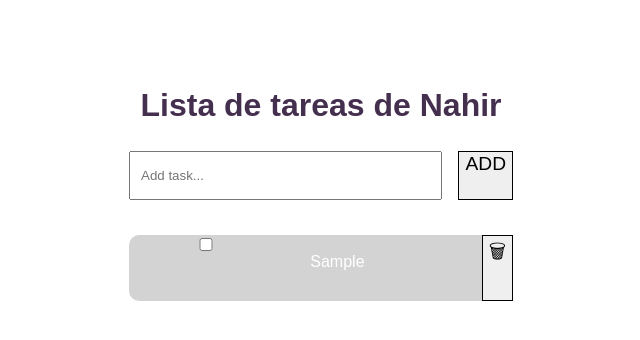
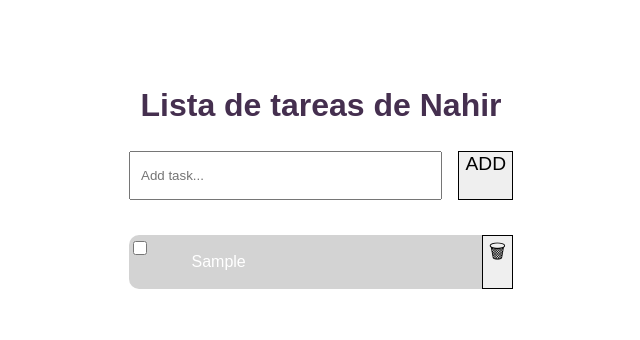
Before and after one commit to NahirIsray24/Web-Tareas0, a plain HTML site: page TP0- Tareas/index.html in a window 1280 px wide. Both pictures are taken after typing "Sample" into the empty fields and a click on the button "ADD". Shown: the whole page, without its empty margins (319-959 px from the left). Drawn offline with Linux system fonts and the light colour scheme.

Commit message:
Update estilo.css

```diff
--- a/TP0- Tareas/estilo.css
+++ b/TP0- Tareas/estilo.css
@@ -63,12 +63,13 @@ p {
 	margin-top: 15px;
 	display: flex;
   }
-  input[type="checkbox"]{
-    margin-bottom: 50px;
-	font-size: 1.2rem;
-    border: 1px solid black;
-	margin-right: 1rem;
+input[type="checkbox"]{
+
 	display: flex;
+	margin-right: 30px;
+    width: 20px;
+    height: 20px;
+
 }
 
 
```
